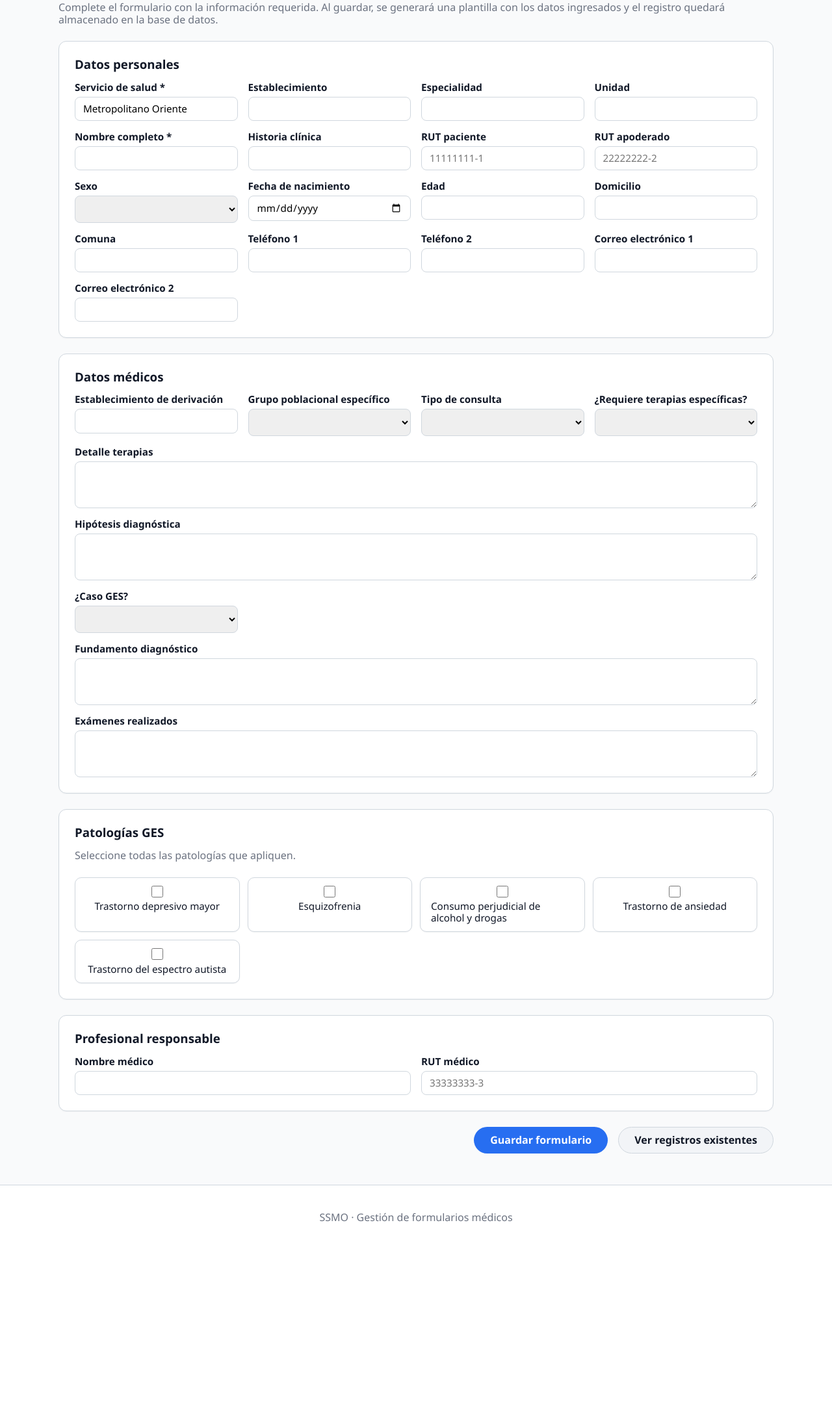
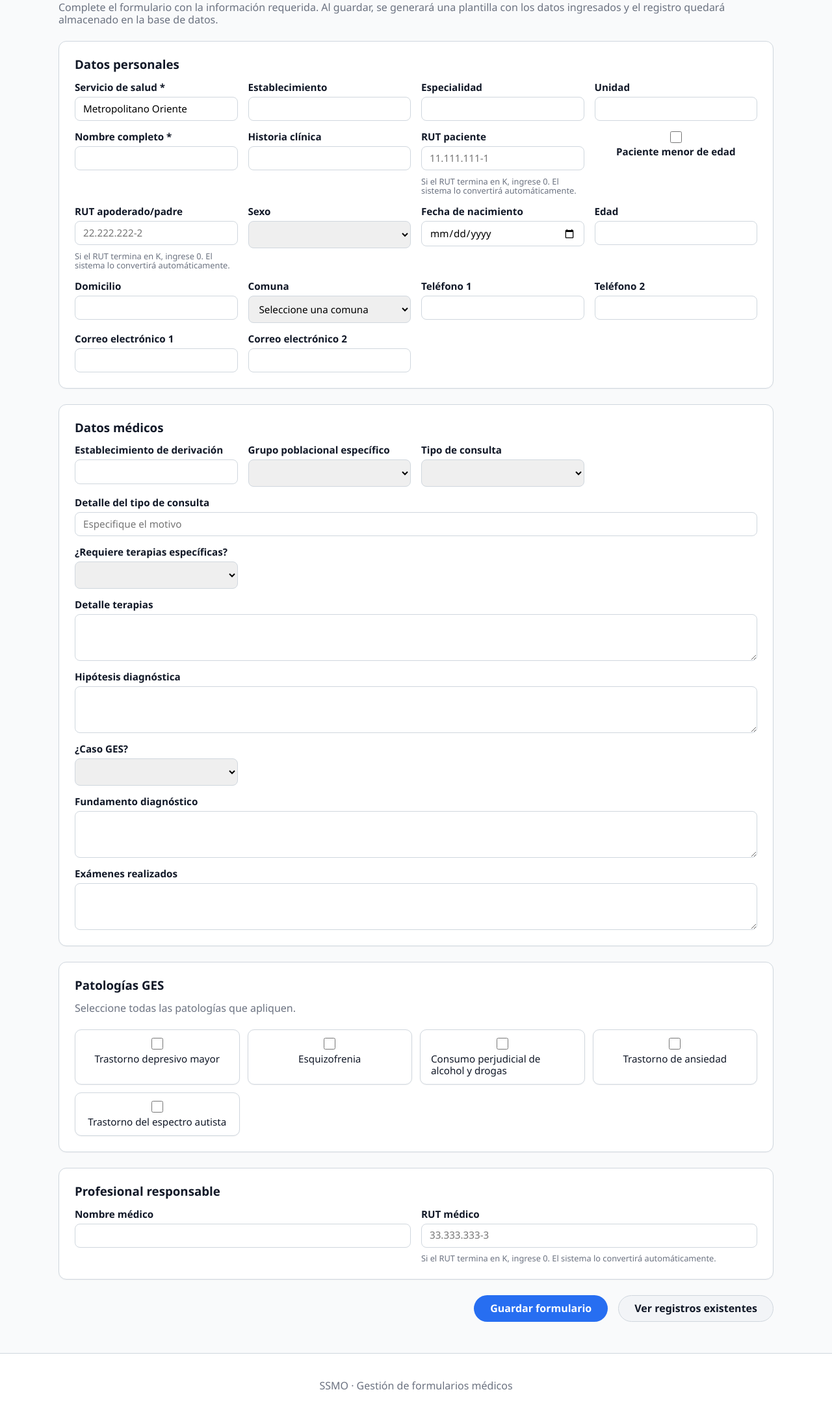
Before and after one commit to Campbeel/SSMO, a Flask app: page / in a window 1280 px wide. Shown: the part 168-2350 px from the top of the page at 65% size. Before the commit the page ends 2048 px from the top, so only its background shows below. Run offline with Flask 3, Linux system fonts and the light colour scheme.

Commit message:
Actualizar formulario con mejoras de RUT y edad

```diff
--- a/app.py
+++ b/app.py
@@ -1,18 +1,12 @@
 from __future__ import annotations
 
 from dataclasses import dataclass
-from datetime import datetime
-from io import BytesIO
+from datetime import date, datetime
 from pathlib import Path
 from typing import Dict, List, Optional
 
-from flask import Flask, flash, redirect, render_template, request, send_file, url_for
+from flask import Flask, flash, redirect, render_template, request, url_for
 from flask_sqlalchemy import SQLAlchemy
-from reportlab.lib import colors
-from reportlab.lib.pagesizes import A4
-from reportlab.lib.styles import ParagraphStyle, getSampleStyleSheet
-from reportlab.lib.units import mm
-from reportlab.platypus import Paragraph, SimpleDocTemplate, Spacer, Table, TableStyle
 
 BASE_DIR = Path(__file__).resolve().parent
 DATABASE_PATH = BASE_DIR / "ssmo.db"
@@ -136,11 +130,84 @@
     "Trastorno del espectro autista",
 ]
 
+COMUNAS: List[str] = [
+    "Las Condes",
+    "Lo Barnechea",
+    "La Reina",
+    "Macul",
+    "Ñuñoa",
+    "Peñalolén",
+    "Providencia",
+    "Vitacura",
+    "Isla de Pascua",
+]
+
+TIPOS_CONSULTA: List[str] = [
+    "Confirmación diagnóstica",
+    "Realizar tratamiento",
+    "Seguimiento",
+    "Otro",
+]
+
+
+def _limpiar_rut(rut: str) -> str:
+    return "".join(ch for ch in rut if ch.isdigit() or ch in {"K", "k"})
+
+
+def _digito_verificador(cuerpo: str) -> str:
+    suma = 0
+    factor = 2
+    for digito in reversed(cuerpo):
+        suma += int(digito) * factor
+        factor = 2 if factor == 7 else factor + 1
+    resto = suma % 11
+    if resto == 0:
+        return "0"
+    if resto == 1:
+        return "K"
+    return str(11 - resto)
+
+
+def _normalizar_rut(rut: str) -> str:
+    if not rut:
+        return ""
+    limpio = _limpiar_rut(rut)
+    if len(limpio) < 2 or not limpio[:-1].isdigit():
+        return rut.strip()
+    cuerpo = limpio[:-1]
+    dv = limpio[-1].upper()
+    esperado = _digito_verificador(cuerpo)
+    if dv == "0" and esperado == "K":
+        dv = "K"
+    cuerpo_formateado = f"{int(cuerpo):,}".replace(",", ".")
+    return f"{cuerpo_formateado}-{dv}"
+
+
+def _calcular_edad(fecha_nacimiento: str) -> str:
+    if not fecha_nacimiento:
+        return ""
+    try:
+        nacimiento = datetime.strptime(fecha_nacimiento, "%Y-%m-%d").date()
+    except ValueError:
+        return ""
+    hoy: date = datetime.utcnow().date()
+    edad = hoy.year - nacimiento.year - (
+        (hoy.month, hoy.day) < (nacimiento.month, nacimiento.day)
+    )
+    return str(max(0, edad))
+
 
 def _extraer_datos_formulario(form_data) -> Dict[str, Optional[str]]:
     datos = {campo: form_data.get(campo) or "" for campo in FORM_FIELDS}
     patologias = form_data.getlist("patologias_ges")
     datos["patologias_ges"] = ";".join(patologias)
+    datos["edad"] = _calcular_edad(datos.get("fecha_nacimiento", ""))
+    tipo_consulta = form_data.get("tipo_consulta") or ""
+    detalle_otro = form_data.get("tipo_consulta_otro", "").strip()
+    datos["tipo_consulta_detalle"] = detalle_otro if tipo_consulta == "Otro" else ""
+    datos["tipo_consulta"] = tipo_consulta
+    for rut_field in ("rut", "rut_padre", "rut_medico"):
+        datos[rut_field] = _normalizar_rut(datos.get(rut_field, ""))
     return datos
 
 
@@ -161,146 +228,15 @@
 def _rut_valido(rut: str) -> bool:
     """Valida RUT chileno considerando dígito verificador."""
 
-    rut = rut.replace(".", "").replace("-", "").upper()
-    if not rut[:-1].isdigit() or len(rut) < 8:
+    limpio = _limpiar_rut(rut).upper()
+    if len(limpio) < 2 or not limpio[:-1].isdigit():
         return False
-    cuerpo = rut[:-1]
-    dv = rut[-1]
-
-    suma = 0
-    factor = 2
-    for digito in reversed(cuerpo):
-        suma += int(digito) * factor
-        factor = 2 if factor == 7 else factor + 1
-    resto = suma % 11
-    digito_esperado = "0" if resto == 0 else "K" if resto == 1 else str(11 - resto)
-    return dv == digito_esperado
-
-
-def _parrafo(texto: str, *, estilo: ParagraphStyle) -> Paragraph:
-    """Normaliza texto para ser usado en el PDF."""
-
-    contenido = (texto or "—").replace("\n", "<br/>")
-    return Paragraph(contenido, estilo)
-
-
-def generar_pdf_formulario(registro: MedicalForm) -> BytesIO:
-    """Genera un PDF con los datos del formulario almacenado."""
-
-    buffer = BytesIO()
-    doc = SimpleDocTemplate(
-        buffer,
-        pagesize=A4,
-        leftMargin=18 * mm,
-        rightMargin=18 * mm,
-        topMargin=18 * mm,
-        bottomMargin=18 * mm,
-    )
-    styles = getSampleStyleSheet()
-    body_style: ParagraphStyle = styles["BodyText"].clone("BodyTextSmall")
-    body_style.fontSize = 9
-    body_style.leading = 12
-    heading_style = styles["Heading2"].clone("Heading2Small")
-    heading_style.fontSize = 12
-    heading_style.leading = 16
-
-    story = [
-        Paragraph("Solicitud de interconsulta o derivación", styles["Title"]),
-        Spacer(1, 6),
-        Paragraph(
-            f"Registro generado el {registro.created_at.strftime('%d/%m/%Y %H:%M')}",
-            styles["Normal"],
-        ),
-        Spacer(1, 12),
-    ]
-
-    def tabla_campos(titulo: str, campos: List[tuple[str, str]]):
-        story.append(Paragraph(titulo, heading_style))
-        story.append(Spacer(1, 4))
-        filas: List[List[Paragraph | str]] = [["Campo", "Valor"]]
-        for etiqueta, valor in campos:
-            filas.append([etiqueta, _parrafo(valor, estilo=body_style)])
-        tabla = Table(filas, colWidths=[60 * mm, 110 * mm])
-        tabla.setStyle(
-            TableStyle(
-                [
-                    ("BACKGROUND", (0, 0), (-1, 0), colors.HexColor("#E4EEF9")),
-                    ("TEXTCOLOR", (0, 0), (-1, 0), colors.HexColor("#12385B")),
-                    ("FONTNAME", (0, 0), (-1, 0), "Helvetica-Bold"),
-                    ("ALIGN", (0, 0), (-1, -1), "LEFT"),
-                    ("VALIGN", (0, 0), (-1, -1), "TOP"),
-                    ("ROWBACKGROUNDS", (0, 1), (-1, -1), [colors.white, colors.HexColor("#F7FAFD")]),
-                    ("GRID", (0, 0), (-1, -1), 0.25, colors.HexColor("#9CB3C9")),
-                    ("BOX", (0, 0), (-1, -1), 0.5, colors.HexColor("#51749C")),
-                    ("LEFTPADDING", (0, 0), (-1, -1), 6),
-                    ("RIGHTPADDING", (0, 0), (-1, -1), 6),
-                ]
-            )
-        )
-        story.append(tabla)
-        story.append(Spacer(1, 12))
-
-    tabla_campos(
-        "Antecedentes del paciente",
-        [
-            ("Servicio de salud", registro.servicio_salud),
-            ("Establecimiento", registro.establecimiento),
-            ("Especialidad", registro.especialidad),
-            ("Unidad", registro.unidad),
-            ("Nombre", registro.nombre),
-            ("Historia clínica", registro.historia_clinica),
-            ("RUT paciente", registro.rut),
-            ("RUT apoderado", registro.rut_padre),
-            ("Sexo", registro.sexo),
-            ("Fecha de nacimiento", registro.fecha_nacimiento),
-            ("Edad", registro.edad),
-            ("Domicilio", registro.domicilio),
-            ("Comuna", registro.comuna),
-            (
-                "Teléfonos",
-                " / ".join(filter(None, [registro.telefono1, registro.telefono2])) or "—",
-            ),
-            (
-                "Correos electrónicos",
-                " / ".join(filter(None, [registro.correo1, registro.correo2])) or "—",
-            ),
-        ],
-    )
-
-    patologias = registro.patologias_ges_lista()
-    patologias_texto = ", ".join(patologias) if patologias else "Sin patologías registradas"
-
-    tabla_campos(
-        "Información médica",
-        [
-            ("Establecimiento de derivación", registro.establecimiento_derivacion),
-            ("Grupo poblacional", registro.grupo_poblacional),
-            ("Tipo de consulta", registro.tipo_consulta),
-            ("Terapias específicas", registro.tiene_terapias),
-            ("Detalle terapias", registro.terapias_otro),
-            ("Hipótesis diagnóstica", registro.hipotesis_diagnostico),
-            ("¿Caso GES?", registro.es_ges),
-            ("Fundamento diagnóstico", registro.fundamento_diagnostico),
-            ("Exámenes realizados", registro.examenes_realizados),
-            ("Patologías GES", patologias_texto),
-        ],
-    )
-
-    tabla_campos(
-        "Profesional responsable",
-        [
-            ("Nombre del médico", registro.nombre_medico),
-            ("RUT del médico", registro.rut_medico),
-        ],
-    )
-
-    story.append(Paragraph("Resumen textual", heading_style))
-    story.append(Spacer(1, 4))
-    story.append(Paragraph(registro.resumen_texto().replace("\n", "<br/>"), body_style))
-
-    doc.build(story)
-    buffer.seek(0)
-    return buffer
+    cuerpo = limpio[:-1]
+    dv = limpio[-1]
+    esperado = _digito_verificador(cuerpo)
+    if dv == "0" and esperado == "K":
+        dv = "K"
+    return esperado == dv
 
 
 @app.route("/", methods=["GET", "POST"])
@@ -316,9 +252,16 @@
                 "form.html",
                 campos=datos,
                 patologias=PATOLOGIAS_GES,
+                comunas=COMUNAS,
+                tipos_consulta=TIPOS_CONSULTA,
                 errores=errores,
             )
 
+        detalle_otro = datos.pop("tipo_consulta_detalle", "")
+        if datos.get("tipo_consulta") == "Otro" and detalle_otro:
+            datos["tipo_consulta"] = f"Otro - {detalle_otro}"
+        for rut_field in ("rut", "rut_padre", "rut_medico"):
+            datos[rut_field] = _normalizar_rut(datos.get(rut_field, ""))
         registro = MedicalForm(**datos)
         db.session.add(registro)
         db.session.commit()
@@ -327,10 +270,13 @@
 
     valores_iniciales = {campo: "" for campo in FORM_FIELDS}
     valores_iniciales["servicio_salud"] = "Metropolitano Oriente"
+    valores_iniciales["tipo_consulta_detalle"] = ""
     return render_template(
         "form.html",
         campos=valores_iniciales,
         patologias=PATOLOGIAS_GES,
+        comunas=COMUNAS,
+        tipos_consulta=TIPOS_CONSULTA,
         errores=[],
     )
 
@@ -347,22 +293,13 @@
     return render_template("summary.html", registro=registro)
 
 
-@app.route("/formularios/<int:form_id>/pdf")
-def descargar_pdf(form_id: int):
-    registro: Optional[MedicalForm] = MedicalForm.query.get_or_404(form_id)
-    pdf_buffer = generar_pdf_formulario(registro)
-    filename = f"formulario-{registro.id}.pdf"
-    return send_file(
-        pdf_buffer,
-        mimetype="application/pdf",
-        as_attachment=True,
-        download_name=filename,
-    )
-
-
 @app.context_processor
 def inject_globals():
-    return {"patologias_catalogo": PATOLOGIAS_GES}
+    return {
+        "patologias_catalogo": PATOLOGIAS_GES,
+        "comunas_catalogo": COMUNAS,
+        "tipos_consulta_catalogo": TIPOS_CONSULTA,
+    }
 
 
 _db_initialized = False
--- a/requirements.txt
+++ b/requirements.txt
@@ -1,3 +1,2 @@
 Flask==3.0.3
 Flask-SQLAlchemy==3.1.1
-reportlab==4.2.2
--- /dev/null
+++ b/static/form.js
@@ -0,0 +1,162 @@
+document.addEventListener('DOMContentLoaded', () => {
+  const fechaNacimientoInput = document.querySelector('input[name="fecha_nacimiento"]');
+  const edadInput = document.querySelector('input[name="edad"]');
+  const rutInputs = document.querySelectorAll('input[data-rut]');
+  const menorToggle = document.querySelector('#menor-edad');
+  const menorField = document.querySelector('[data-menor-field]');
+  const consultaSelector = document.querySelector('[data-consulta-selector]');
+  const consultaOtro = document.querySelector('[data-consulta-otro]');
+
+  const calcularEdad = (valor) => {
+    if (!valor || !edadInput) {
+      if (edadInput) {
+        edadInput.value = '';
+      }
+      return;
+    }
+    const partes = valor.split('-').map(Number);
+    if (partes.length !== 3 || partes.some(Number.isNaN)) {
+      edadInput.value = '';
+      return;
+    }
+    const [anio, mes, dia] = partes;
+    const nacimiento = new Date(Date.UTC(anio, mes - 1, dia));
+    if (Number.isNaN(nacimiento.getTime())) {
+      edadInput.value = '';
+      return;
+    }
+    const hoy = new Date();
+    let edad = hoy.getUTCFullYear() - nacimiento.getUTCFullYear();
+    const mesDiferencia = hoy.getUTCMonth() - nacimiento.getUTCMonth();
+    const diaDiferencia = hoy.getUTCDate() - nacimiento.getUTCDate();
+    if (mesDiferencia < 0 || (mesDiferencia === 0 && diaDiferencia < 0)) {
+      edad -= 1;
+    }
+    edadInput.value = edad >= 0 ? edad : '';
+  };
+
+  const limpiarRut = (valor) => valor.replace(/[^0-9Kk]/g, '');
+
+  const digitoVerificador = (cuerpo) => {
+    let suma = 0;
+    let factor = 2;
+    for (let i = cuerpo.length - 1; i >= 0; i -= 1) {
+      suma += parseInt(cuerpo[i], 10) * factor;
+      factor = factor === 7 ? 2 : factor + 1;
+    }
+    const resto = suma % 11;
+    if (resto === 0) return '0';
+    if (resto === 1) return 'K';
+    return String(11 - resto);
+  };
+
+  const normalizarRut = (valor) => {
+    const limpio = limpiarRut(valor).toUpperCase();
+    if (limpio.length < 2 || !/^[0-9]+$/.test(limpio.slice(0, -1))) {
+      return limpio;
+    }
+    const cuerpo = limpio.slice(0, -1);
+    let dv = limpio.slice(-1);
+    const esperado = digitoVerificador(cuerpo);
+    if (dv === '0' && esperado === 'K') {
+      dv = 'K';
+    }
+    return cuerpo + dv;
+  };
+
+  const formatearRut = (valor) => {
+    const normalizado = normalizarRut(valor);
+    if (normalizado.length < 2 || !/^[0-9]+$/.test(normalizado.slice(0, -1))) {
+      return normalizado;
+    }
+    const cuerpo = normalizado.slice(0, -1);
+    const dv = normalizado.slice(-1);
+    const reversed = cuerpo.split('').reverse();
+    const partes = [];
+    for (let i = 0; i < reversed.length; i += 1) {
+      partes.push(reversed[i]);
+      if ((i + 1) % 3 === 0 && i + 1 !== reversed.length) {
+        partes.push('.');
+      }
+    }
+    return `${partes.reverse().join('')}-${dv}`;
+  };
+
+  const rutValido = (valor) => {
+    const normalizado = normalizarRut(valor);
+    if (normalizado.length < 2 || !/^[0-9]+$/.test(normalizado.slice(0, -1))) {
+      return false;
+    }
+    const cuerpo = normalizado.slice(0, -1);
+    let dv = normalizado.slice(-1);
+    const esperado = digitoVerificador(cuerpo);
+    if (dv === '0' && esperado === 'K') {
+      dv = 'K';
+    }
+    return dv === esperado;
+  };
+
+  const actualizarRut = (input) => {
+    const valor = input.value.trim();
+    if (!valor) {
+      input.setCustomValidity('');
+      return;
+    }
+    const formateado = formatearRut(valor);
+    input.value = formateado;
+    if (!rutValido(formateado)) {
+      input.setCustomValidity('El RUT ingresado no es válido.');
+      input.reportValidity();
+    } else {
+      input.setCustomValidity('');
+    }
+  };
+
+  rutInputs.forEach((input) => {
+    input.addEventListener('input', () => {
+      const limpio = limpiarRut(input.value).toUpperCase();
+      input.value = limpio;
+    });
+    input.addEventListener('blur', () => actualizarRut(input));
+    input.addEventListener('change', () => actualizarRut(input));
+    if (input.value) {
+      actualizarRut(input);
+    }
+  });
+
+  if (fechaNacimientoInput) {
+    const actualizarEdad = () => calcularEdad(fechaNacimientoInput.value);
+    fechaNacimientoInput.addEventListener('change', actualizarEdad);
+    fechaNacimientoInput.addEventListener('blur', actualizarEdad);
+    actualizarEdad();
+  }
+
+  if (menorToggle && menorField) {
+    const toggleMenor = () => {
+      const visible = menorToggle.checked;
+      menorField.hidden = !visible;
+      if (!visible) {
+        const campo = menorField.querySelector('input');
+        if (campo) {
+          campo.value = '';
+          campo.setCustomValidity('');
+        }
+      }
+    };
+    menorToggle.addEventListener('change', toggleMenor);
+    toggleMenor();
+  }
+
+  if (consultaSelector && consultaOtro) {
+    const actualizarConsulta = () => {
+      const esOtro = consultaSelector.value === 'Otro';
+      consultaOtro.hidden = !esOtro;
+      const campo = consultaOtro.querySelector('input');
+      if (!esOtro && campo) {
+        campo.value = '';
+      }
+    };
+    consultaSelector.addEventListener('change', actualizarConsulta);
+    actualizarConsulta();
+  }
+});
--- a/static/styles.css
+++ b/static/styles.css
@@ -101,6 +101,26 @@
 
 .field-grid label span {
   font-weight: 600;
+}
+
+.field-note {
+  font-size: 0.8rem;
+  color: var(--muted);
+  margin-top: 0.25rem;
+  display: block;
+}
+
+.checkbox-inline {
+  display: flex;
+  align-items: center;
+  gap: 0.5rem;
+  font-weight: 600;
+  flex-direction: row;
+}
+
+.checkbox-inline input {
+  width: 18px;
+  height: 18px;
 }
 
 .field-grid input,
--- a/templates/base.html
+++ b/templates/base.html
@@ -37,5 +37,6 @@
         <p>SSMO · Gestión de formularios médicos</p>
       </div>
     </footer>
+    <script src="{{ url_for('static', filename='form.js') }}" defer></script>
   </body>
 </html>
--- a/templates/form.html
+++ b/templates/form.html
@@ -49,11 +49,17 @@
         </label>
         <label>
           <span>RUT paciente</span>
-          <input type="text" name="rut" value="{{ campos.rut }}" placeholder="11111111-1" />
+          <input type="text" name="rut" value="{{ campos.rut }}" placeholder="11.111.111-1" data-rut />
+          <small class="field-note">Si el RUT termina en K, ingrese 0. El sistema lo convertirá automáticamente.</small>
         </label>
-        <label>
-          <span>RUT apoderado</span>
-          <input type="text" name="rut_padre" value="{{ campos.rut_padre }}" placeholder="22222222-2" />
+        <label class="checkbox-inline">
+          <input type="checkbox" id="menor-edad" {% if campos.rut_padre %}checked{% endif %} />
+          <span>Paciente menor de edad</span>
+        </label>
+        <label data-menor-field {% if not campos.rut_padre %}hidden{% endif %}>
+          <span>RUT apoderado/padre</span>
+          <input type="text" name="rut_padre" value="{{ campos.rut_padre }}" placeholder="22.222.222-2" data-rut />
+          <small class="field-note">Si el RUT termina en K, ingrese 0. El sistema lo convertirá automáticamente.</small>
         </label>
         <label>
           <span>Sexo</span>
@@ -70,7 +76,7 @@
         </label>
         <label>
           <span>Edad</span>
-          <input type="number" min="0" name="edad" value="{{ campos.edad }}" />
+          <input type="number" min="0" name="edad" value="{{ campos.edad }}" readonly />
         </label>
         <label>
           <span>Domicilio</span>
@@ -78,7 +84,12 @@
         </label>
         <label>
           <span>Comuna</span>
-          <input type="text" name="comuna" value="{{ campos.comuna }}" />
+          <select name="comuna">
+            <option value="" {% if not campos.comuna %}selected{% endif %}>Seleccione una comuna</option>
+            {% for comuna in comunas %}
+              <option value="{{ comuna }}" {% if campos.comuna == comuna %}selected{% endif %}>{{ comuna }}</option>
+            {% endfor %}
+          </select>
         </label>
         <label>
           <span>Teléfono 1</span>
@@ -114,13 +125,20 @@
             <option value="No" {% if campos.grupo_poblacional == 'No' %}selected{% endif %}>No</option>
           </select>
         </label>
+        {% set consulta_seleccion = campos.tipo_consulta if campos.tipo_consulta in tipos_consulta else ('Otro' if campos.tipo_consulta and campos.tipo_consulta.startswith('Otro') else '') %}
+        {% set consulta_detalle = campos.tipo_consulta_detalle if campos.tipo_consulta_detalle is defined and campos.tipo_consulta_detalle else (campos.tipo_consulta.split('Otro - ', 1)[1] if consulta_seleccion == 'Otro' and ' - ' in campos.tipo_consulta else '') %}
         <label>
           <span>Tipo de consulta</span>
-          <select name="tipo_consulta">
-            <option value="" {% if not campos.tipo_consulta %}selected{% endif %}></option>
-            <option value="Individual" {% if campos.tipo_consulta == 'Individual' %}selected{% endif %}>Individual</option>
-            <option value="Grupal" {% if campos.tipo_consulta == 'Grupal' %}selected{% endif %}>Grupal</option>
+          <select name="tipo_consulta" data-consulta-selector>
+            <option value="" {% if not consulta_seleccion %}selected{% endif %}></option>
+            {% for opcion in tipos_consulta %}
+              <option value="{{ opcion }}" {% if consulta_seleccion == opcion %}selected{% endif %}>{{ opcion }}</option>
+            {% endfor %}
           </select>
+        </label>
+        <label class="wide" data-consulta-otro {% if consulta_seleccion != 'Otro' %}hidden{% endif %}>
+          <span>Detalle del tipo de consulta</span>
+          <input type="text" name="tipo_consulta_otro" value="{{ consulta_detalle }}" placeholder="Especifique el motivo" />
         </label>
         <label>
           <span>¿Requiere terapias específicas?</span>
@@ -180,7 +198,8 @@
         </label>
         <label>
           <span>RUT médico</span>
-          <input type="text" name="rut_medico" value="{{ campos.rut_medico }}" placeholder="33333333-3" />
+          <input type="text" name="rut_medico" value="{{ campos.rut_medico }}" placeholder="33.333.333-3" data-rut />
+          <small class="field-note">Si el RUT termina en K, ingrese 0. El sistema lo convertirá automáticamente.</small>
         </label>
       </div>
     </section>
--- a/templates/summary.html
+++ b/templates/summary.html
@@ -11,7 +11,6 @@
       </div>
       <div class="summary-actions">
         <a class="secondary" href="{{ url_for('listar_formularios') }}">Volver al listado</a>
-        <a class="secondary" href="{{ url_for('descargar_pdf', form_id=registro.id) }}">Descargar PDF</a>
       </div>
     </header>
 
```
